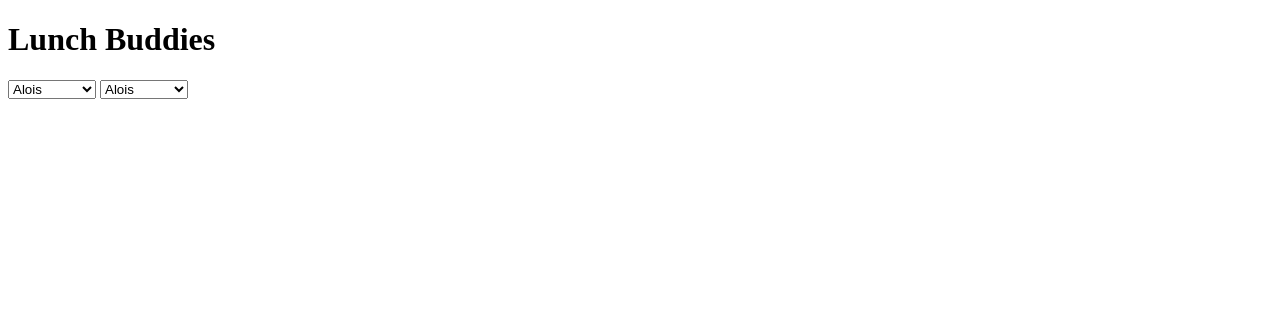
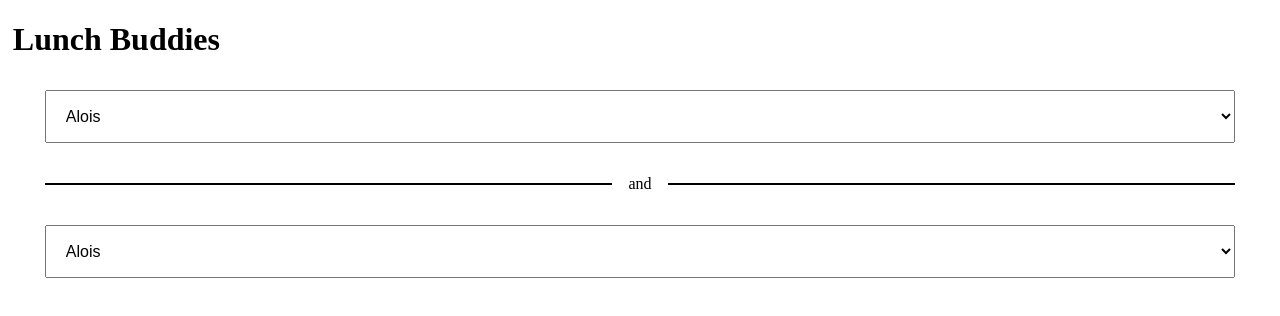
Before and after one commit to arueden/fe3h, a plain HTML site: page index.html in a window 1280 px wide. Drawn offline with Linux system fonts and the light colour scheme.

Commit message:
Created style sheets and added some styles for the form

```diff
--- /dev/null
+++ b/global.css
@@ -0,0 +1,37 @@
+body {
+    font-size: 100%;
+    margin: 1vw;
+}
+
+input, select, textarea {
+    font-size: 100%;
+}
+
+#friendSelect {
+    margin: 2em;
+}
+
+.selectButton {
+    display: block;
+    padding: 1em;
+    width: 100%;
+}
+
+.flourish {
+    align-items: center;
+    display: flex;
+    justify-content: center;
+    margin: 2em 0;
+}
+
+.throughLine {
+    border: 1px solid black;
+    display: block;
+    width: 100%;
+}
+
+.flourishText {
+    background: white;
+    padding: .5em 1em;
+    position: absolute;
+}
--- a/index.html
+++ b/index.html
@@ -2,12 +2,13 @@
 <html>
   <head>
     <meta charset="utf-8">
+    <link rel="stylesheet" href="global.css">
     <title>Fire Emblem: Three Houses</title>
   </head>
   <body>
     <h1>Lunch Buddies</h1>
-
-    <select id="person1" onchange="findDishes()">
+<div id="friendSelect">
+    <select class="selectButton" id="person1" onchange="findDishes()">
       <option value="Alois">Alois</option>
       <option value="Anna">Anna</option>
       <option value="Annette">Annette</option>
@@ -48,7 +49,11 @@
       <option value="Sylvain">Sylvain</option>
       <option value="Yuri">Yuri</option>
     </select>
-    <select id="person2" onchange="findDishes()">
+    <div class="flourish">
+      <p class="flourishText">and</p>
+      <hr class="throughLine">
+    </div>
+    <select class="selectButton" id="person2" onchange="findDishes()">
       <option value="Alois">Alois</option>
       <option value="Anna">Anna</option>
       <option value="Annette">Annette</option>
@@ -92,6 +97,7 @@
     <span id="support"></span>
     <p id="dishes">
     </p>
+  </div>
   </body>
 
   <script>
@@ -101,7 +107,7 @@
         'Edelgard', 'Hubert', 'Ferdinand', 'Linhardt', 'Caspar', 'Bernadetta', 'Dorothea', 'Petra',
         'Dimitri', 'Dedue', 'Felix', 'Ashe', 'Sylvain', 'Mercedes', 'Annette', 'Ingrid',
         'Claude', 'Lorenz', 'Raphael', 'Ignatz', 'Lysithea', 'Marianne', 'Hilda', 'Leonie',
-        'Seteth', 'Flayn', 'Hanneman', 'Manuela', 'Gilbert', 'Alios', 'Catherine', 'Shamir', 'Cyril',
+        'Seteth', 'Flayn', 'Hanneman', 'Manuela', 'Gilbert', 'Alois', 'Catherine', 'Shamir', 'Cyril',
         'Rhea', 'Sothis',
       ];
       var levels = [
```
